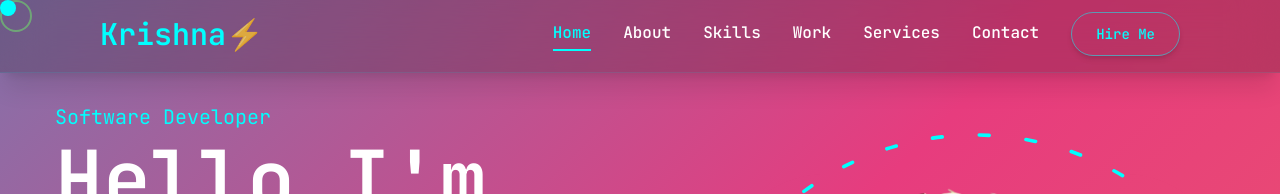
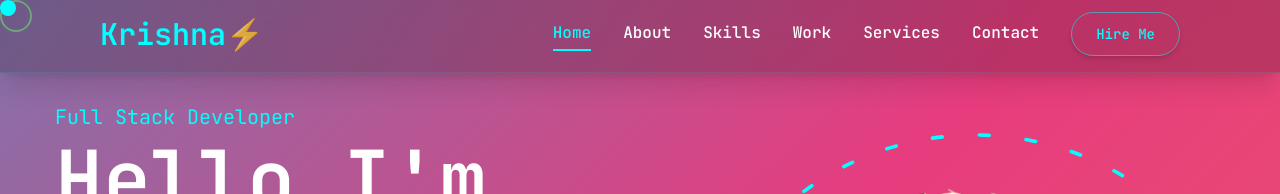
Before and after one commit to KrishnaPrakhya/portfolio_ver2, a Next.js app: page / in a window 1280 px wide. Shown: the top 194 px of the page. Built offline with nearby package versions, Linux system fonts and the light colour scheme.

Commit message:
text changes

```diff
--- a/src/components/Hero.tsx
+++ b/src/components/Hero.tsx
@@ -72,7 +72,7 @@ function Hero(props: Props) {
           <div className="flex w-full flex-col xl:flex-row items-center justify-between sm:pt-[90px] xl:pt-[30px] xl:pb-24 gap-12">
             <div className="text-center xl:text-left order-2 xl:order-none">
               <span className="text-xl text-accent hero-subtitle detect-hover">
-                Software Developer
+                Full Stack Developer
               </span>
               <motion.h1
                 className="h1 mb-6 text-white hero-title detect-hover"
```
